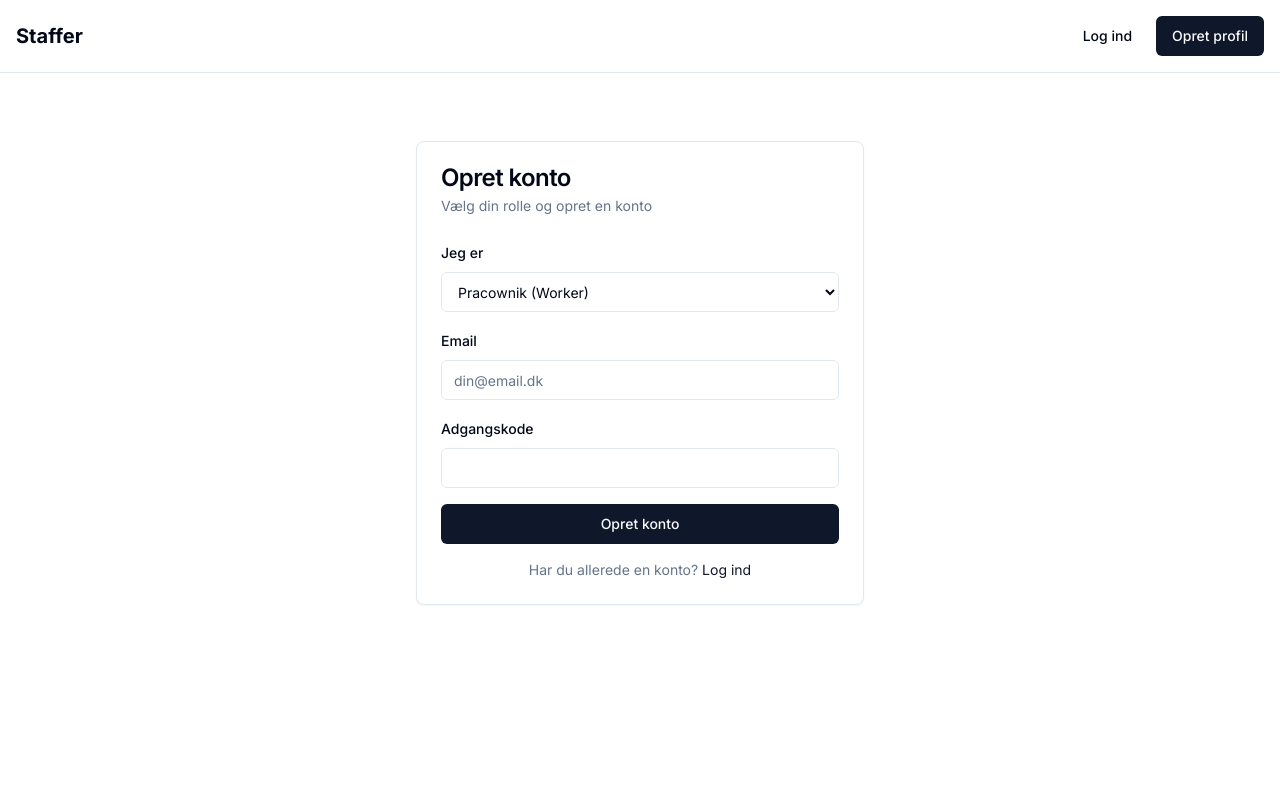
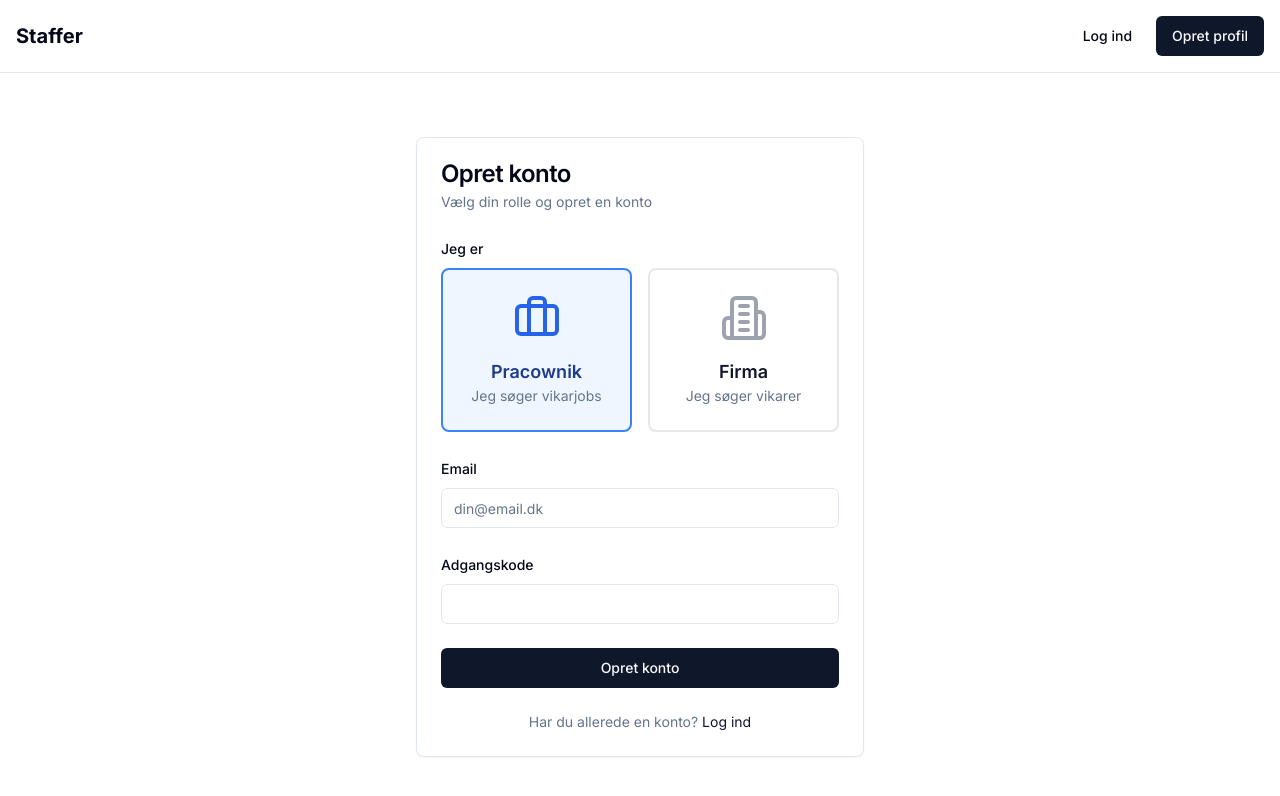
Before and after one commit to MikolajSapek/Staffer, a Next.js app: page /register in a window 1280 px wide. Shown: the top 796 px of the page. Built offline with nearby package versions, Linux system fonts and the light colour scheme; no server answers.

Commit message:
powinno wszytsko działąc

```diff
--- a/app/onboarding/page.tsx
+++ b/app/onboarding/page.tsx
@@ -1,6 +1,6 @@
 'use client';
 
-import { useState } from 'react';
+import { useState, useEffect } from 'react';
 import { useRouter } from 'next/navigation';
 import { Card, CardContent, CardDescription, CardHeader, CardTitle } from '@/components/ui/card';
 import { Button } from '@/components/ui/button';
@@ -11,6 +11,40 @@ export default function OnboardingPage() {
   const router = useRouter();
   const [loading, setLoading] = useState(false);
   const [error, setError] = useState<string | null>(null);
+  const [checkingRole, setCheckingRole] = useState(true);
+
+  // Check if user already has a role (from sign-up)
+  useEffect(() => {
+    async function checkExistingRole() {
+      const supabase = createClient();
+      const { data: { user } } = await supabase.auth.getUser();
+
+      if (!user) {
+        router.push('/login');
+        return;
+      }
+
+      const { data: profile } = await supabase
+        .from('profiles')
+        .select('role')
+        .eq('id', user.id)
+        .maybeSingle();
+
+      // If user already has a role, redirect them
+      if (profile?.role) {
+        if (profile.role === 'worker') {
+          router.push('/schedule');
+        } else if (profile.role === 'company') {
+          router.push('/company/dashboard');
+        }
+        return;
+      }
+
+      setCheckingRole(false);
+    }
+
+    checkExistingRole();
+  }, [router]);
 
   const handleRoleSelection = async (role: 'worker' | 'company') => {
     try {
@@ -55,6 +89,17 @@ export default function OnboardingPage() {
       setLoading(false);
     }
   };
+
+  // Show loading while checking role
+  if (checkingRole) {
+    return (
+      <div className="container mx-auto px-4 py-16 flex items-center justify-center min-h-[calc(100vh-200px)]">
+        <div className="text-center">
+          <p className="text-muted-foreground">Indlæser...</p>
+        </div>
+      </div>
+    );
+  }
 
   return (
     <div className="container mx-auto px-4 py-16 flex items-center justify-center min-h-[calc(100vh-200px)]">
--- a/components/auth/RegisterForm.tsx
+++ b/components/auth/RegisterForm.tsx
@@ -8,6 +8,7 @@ import { Label } from '@/components/ui/label';
 import { Card, CardContent, CardDescription, CardHeader, CardTitle } from '@/components/ui/card';
 import { createClient } from '@/utils/supabase/client';
 import { z } from 'zod';
+import { Briefcase, Building2 } from 'lucide-react';
 
 const registerSchema = z.object({
   email: z.string().email('Ugyldig email'),
@@ -21,10 +22,10 @@ interface RegisterFormProps {
 
 export default function RegisterForm({ defaultRole = 'worker' }: RegisterFormProps) {
   const router = useRouter();
+  const [role, setRole] = useState<'worker' | 'company'>(defaultRole);
   const [formData, setFormData] = useState({
     email: '',
     password: '',
-    role: defaultRole as 'worker' | 'company',
   });
   const [error, setError] = useState<string | null>(null);
   const [loading, setLoading] = useState(false);
@@ -35,19 +36,26 @@ export default function RegisterForm({ defaultRole = 'worker' }: RegisterFormPro
     setLoading(true);
 
     try {
-      // Validate form
-      registerSchema.parse(formData);
+      // Validate form with role
+      registerSchema.parse({
+        email: formData.email,
+        password: formData.password,
+        role: role,
+      });
 
       const supabase = createClient();
 
       // Sign up user with role in metadata (trigger will create profile automatically)
+      // Upewnij się, że te nazwy pasują do tych w SQL (raw_user_meta_data->>'first_name')
       const { data: authData, error: signUpError } = await supabase.auth.signUp({
         email: formData.email,
         password: formData.password,
         options: {
           data: {
-            // ✅ TO JEST KLUCZOWE: Trigger oczekuje roli w raw_user_meta_data
-            role: formData.role,
+            // ✅ TO JEST KLUCZOWE: Trigger oczekuje tych pól w raw_user_meta_data
+            first_name: '', // Można dodać później w profilu (raw_user_meta_data->>'first_name')
+            last_name: '',  // Można dodać później w profilu (raw_user_meta_data->>'last_name')
+            role: role || 'worker', // <--- KLUCZOWE: Rola musi być wysłana (raw_user_meta_data->>'role')
           },
         },
       });
@@ -58,12 +66,16 @@ export default function RegisterForm({ defaultRole = 'worker' }: RegisterFormPro
       }
 
       if (authData.user) {
-        // Profile will be created automatically by trigger handle_new_user
+        // Profile will be created automatically by trigger handle_new_user with the role
         // No need to manually insert into profiles table
 
-        // Redirect to onboarding
-        router.push('/onboarding');
+        // Redirect based on role
         router.refresh();
+        if (role === 'worker') {
+          router.push('/schedule');
+        } else {
+          router.push('/company/dashboard');
+        }
       }
     } catch (err: any) {
       console.error('Registration error:', err);
@@ -86,26 +98,58 @@ export default function RegisterForm({ defaultRole = 'worker' }: RegisterFormPro
         <CardDescription>Vælg din rolle og opret en konto</CardDescription>
       </CardHeader>
       <CardContent>
-        <form onSubmit={handleSubmit} className="space-y-4">
+        <form onSubmit={handleSubmit} className="space-y-6">
           {error && (
             <div className="p-3 text-sm text-red-600 bg-red-50 rounded-md">
               {error}
             </div>
           )}
+
+          {/* Role Selection Cards */}
           <div className="space-y-2">
-            <Label htmlFor="role">Jeg er</Label>
-            <select
-              id="role"
-              value={formData.role}
-              onChange={(e) =>
-                setFormData({ ...formData, role: e.target.value as 'worker' | 'company' })
-              }
-              className="flex h-10 w-full rounded-md border border-input bg-background px-3 py-2 text-sm"
-            >
-              <option value="worker">Pracownik (Worker)</option>
-              <option value="company">Firma (Company)</option>
-            </select>
+            <Label>Jeg er</Label>
+            <div className="grid gap-4 md:grid-cols-2">
+              <button
+                type="button"
+                onClick={() => setRole('worker')}
+                className={`h-auto p-6 flex flex-col items-center gap-4 rounded-lg border-2 transition-all ${
+                  role === 'worker'
+                    ? 'border-blue-500 bg-blue-50'
+                    : 'border-gray-200 bg-white hover:border-gray-300'
+                }`}
+              >
+                <Briefcase className={`h-12 w-12 ${role === 'worker' ? 'text-blue-600' : 'text-gray-400'}`} />
+                <div className="text-center">
+                  <div className={`font-semibold text-lg ${role === 'worker' ? 'text-blue-900' : 'text-gray-900'}`}>
+                    Pracownik
+                  </div>
+                  <div className="text-sm text-muted-foreground">
+                    Jeg søger vikarjobs
+                  </div>
+                </div>
+              </button>
+              <button
+                type="button"
+                onClick={() => setRole('company')}
+                className={`h-auto p-6 flex flex-col items-center gap-4 rounded-lg border-2 transition-all ${
+                  role === 'company'
+                    ? 'border-blue-500 bg-blue-50'
+                    : 'border-gray-200 bg-white hover:border-gray-300'
+                }`}
+              >
+                <Building2 className={`h-12 w-12 ${role === 'company' ? 'text-blue-600' : 'text-gray-400'}`} />
+                <div className="text-center">
+                  <div className={`font-semibold text-lg ${role === 'company' ? 'text-blue-900' : 'text-gray-900'}`}>
+                    Firma
+                  </div>
+                  <div className="text-sm text-muted-foreground">
+                    Jeg søger vikarer
+                  </div>
+                </div>
+              </button>
+            </div>
           </div>
+
           <div className="space-y-2">
             <Label htmlFor="email">Email</Label>
             <Input
```
